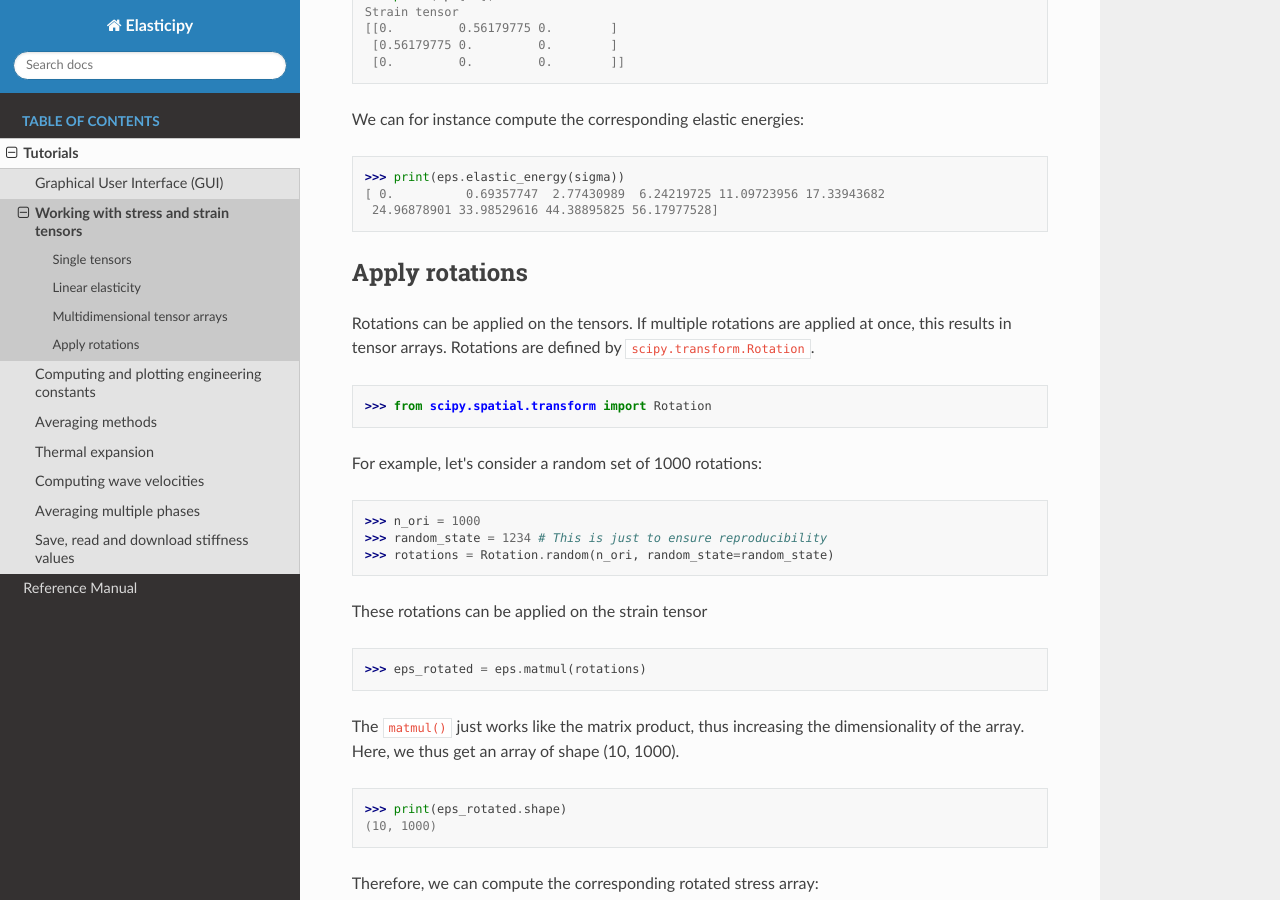
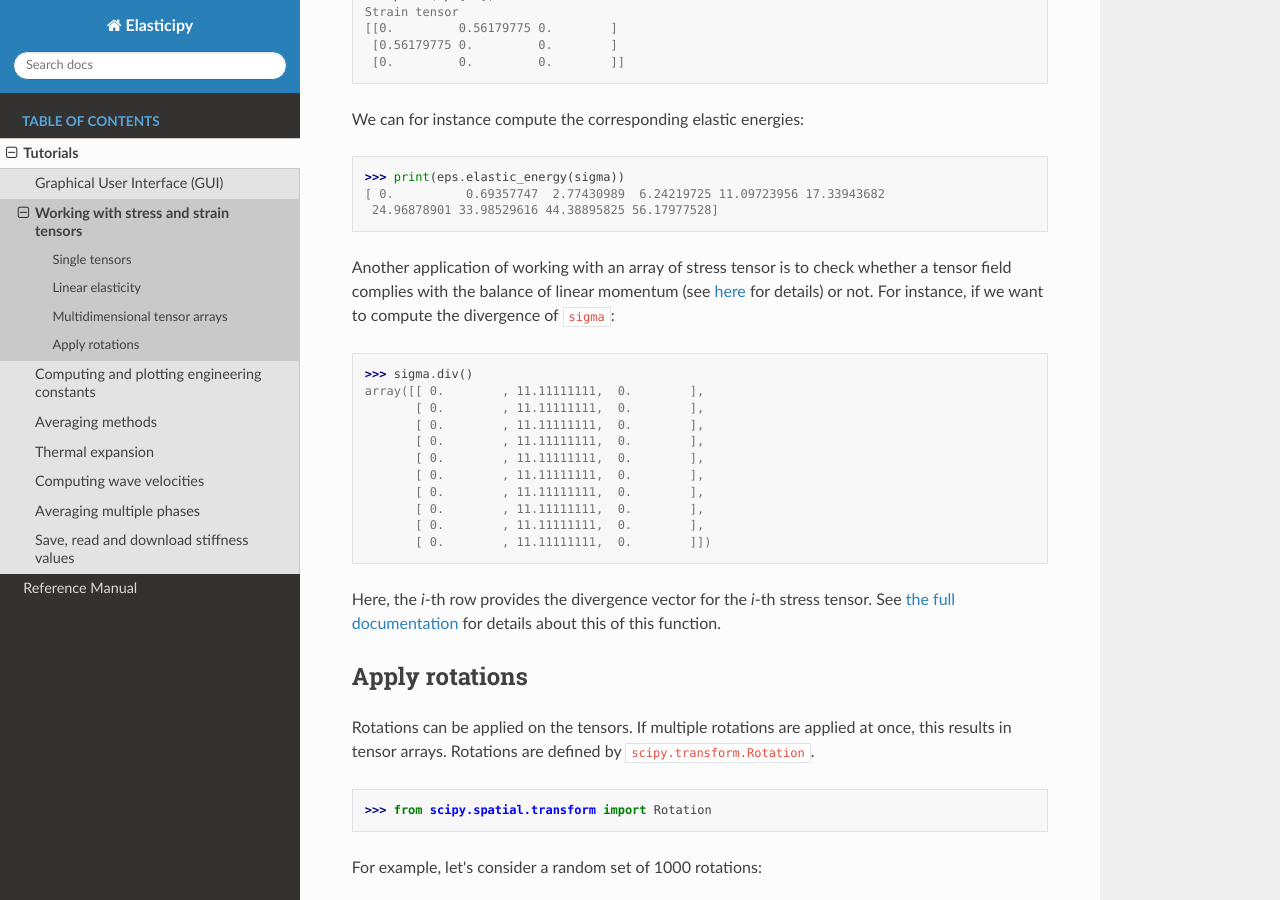
Before and after one commit to DorianDepriester/Elasticipy, a Sphinx documentation site: the page built from docs/source/Tutorial_StressStrain.rst, in a window 1280 px wide and 900 px high, scrolled down 2765 px. Built offline with Sphinx 7.4.7 and the Read the Docs theme 3.1.0, drawn with Linux system fonts in a browser that asks for light colours.

Commit message:
Mention div() operator

```diff
--- a/docs/source/Tutorial_StressStrain.rst
+++ b/docs/source/Tutorial_StressStrain.rst
@@ -140,6 +140,26 @@ We can for instance compute the corresponding elastic energies:
     [ 0.          0.69357747  2.77430989  6.24219725 11.09723956 17.33943682
      24.96878901 33.98529616 44.38895825 56.17977528]
 
+Another application of working with an array of stress tensor is to check whether a tensor field complies with the
+balance of linear momentum (see `here <https://en.wikiversity.org/wiki/Continuum_mechanics/Balance_of_linear_momentum>`_
+for details) or not. For instance, if we want to compute the divergence of ``sigma``:
+
+    >>> sigma.div()
+    array([[ 0.        , 11.11111111,  0.        ],
+           [ 0.        , 11.11111111,  0.        ],
+           [ 0.        , 11.11111111,  0.        ],
+           [ 0.        , 11.11111111,  0.        ],
+           [ 0.        , 11.11111111,  0.        ],
+           [ 0.        , 11.11111111,  0.        ],
+           [ 0.        , 11.11111111,  0.        ],
+           [ 0.        , 11.11111111,  0.        ],
+           [ 0.        , 11.11111111,  0.        ],
+           [ 0.        , 11.11111111,  0.        ]])
+
+Here, the *i*-th row provides the divergence vector for the *i*-th stress tensor.
+See `the full documentation <Elasticipy.SecondOrderTensor.html#Elasticipy.SecondOrderTensor.SecondOrderTensor.div>`_ for
+details about this of this function.
+
 .. _strain_rotations:
 
 Apply rotations
```
